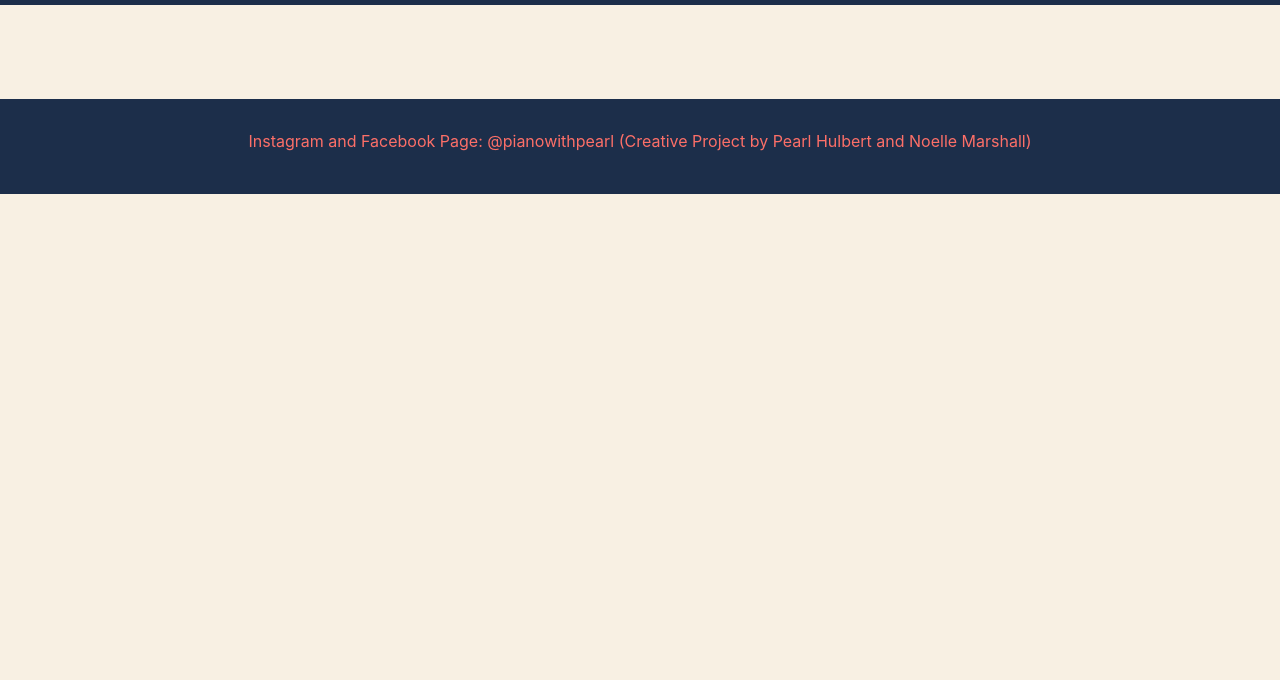
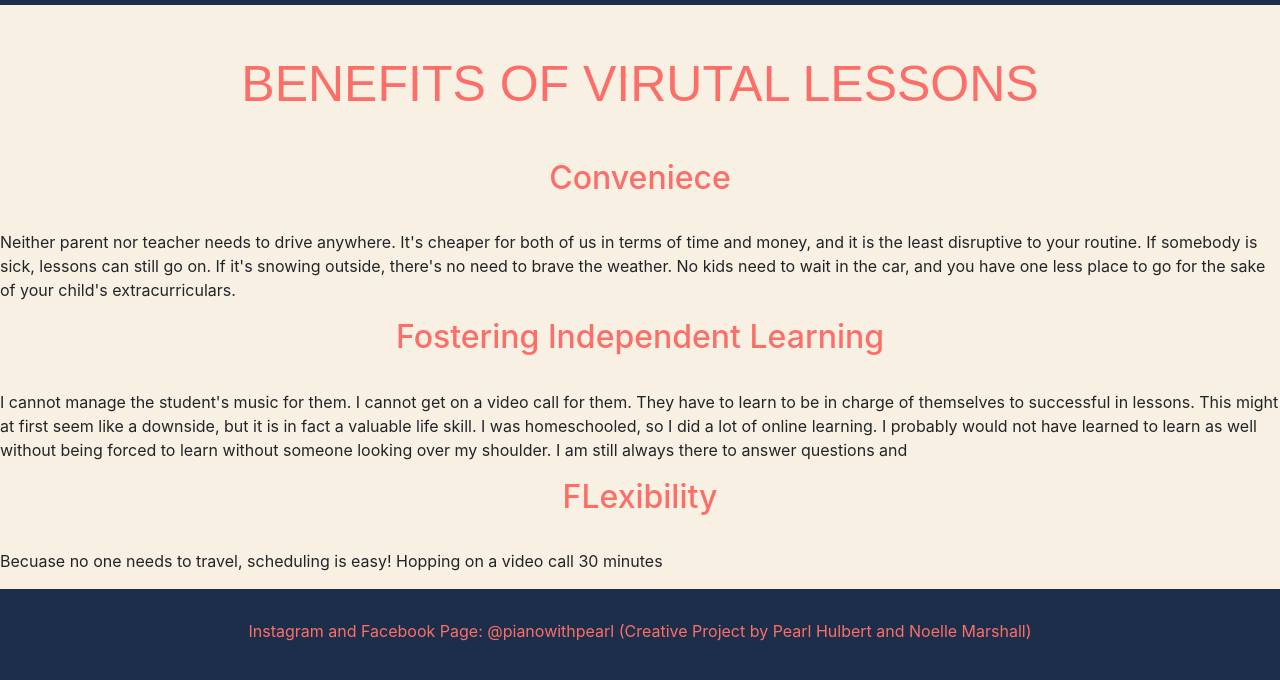
Before and after one commit to pearlhulbert/260CreativeProjects, a plain HTML site: page virtualLessons.html in a window 1280 px wide. Shown: the part 146-826 px from the top of the page. Before the commit the page ends 800 px from the top, so only its background shows below. Drawn offline with nearby package versions, Linux system fonts and the light colour scheme.

Commit message:
virtual lesson html

```diff
--- a/virtualLessons.html
+++ b/virtualLessons.html
@@ -8,7 +8,25 @@
         <link rel="icon" type="image/png" sizes="16x16" href="/260CreativeProjects/images/favicon-Pearl.png">
     </head>
     <body>
-      <h1></h1>
+      <h1>Benefits of Virutal Lessons</h1>
+      <div class = "virtual-container">
+         <div class = "virtual-item">
+            <h2>Conveniece</h2>
+            <p>Neither parent nor teacher needs to drive anywhere. It's cheaper for both of us in terms of time and money, and it is the least disruptive to your routine.
+            If somebody is sick, lessons can still go on. If it's snowing outside, there's no need to brave the weather. No kids need to wait in the car, and you have one
+            less place to go for the sake of your child's extracurriculars. </p>
+         </div>
+         <div class = "virtual-item">
+            <h2>Fostering Independent Learning</h2>
+            <p>I cannot manage the student's music for them. I cannot get on a video call for them. They have to learn to be in charge of themselves to successful in lessons.
+            This might at first seem like a downside, but it is in fact a valuable life skill. I was homeschooled, so I did a lot of online learning. I probably would not have
+            learned to learn as well without being forced to learn without someone looking over my shoulder. I am still always there to answer questions and </p>
+         </div>
+         <div class = "virtual-item">
+            <h2>FLexibility</h2>
+            <p>Becuase no one needs to travel, scheduling is easy! Hopping on a video call 30 minutes </p>
+         </div>
+      </div>
       <footer>
         <p>Instagram and Facebook Page: @pianowithpearl (Creative Project by Pearl Hulbert and Noelle Marshall)</p>
       </footer>
```
